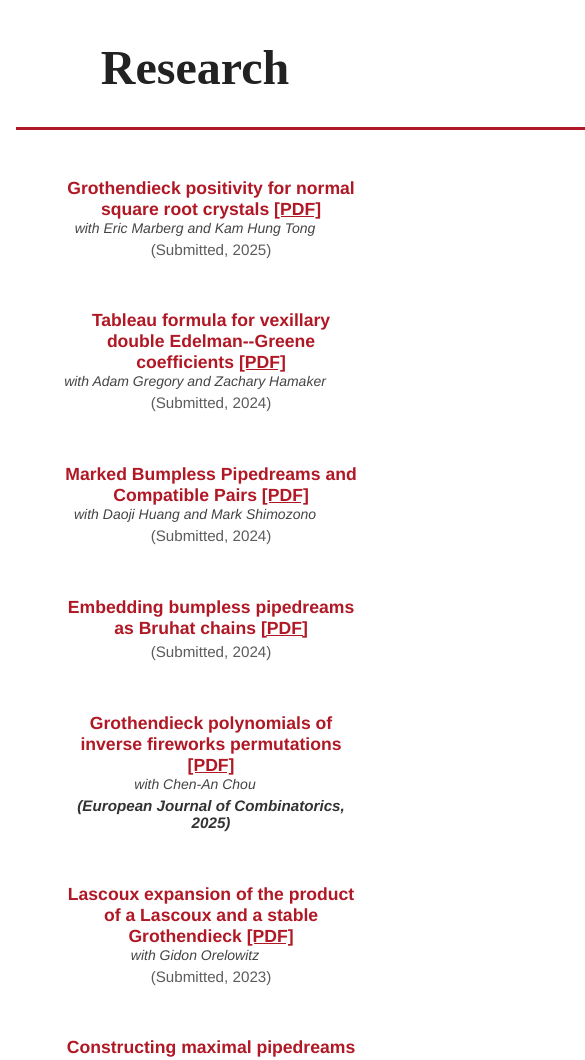
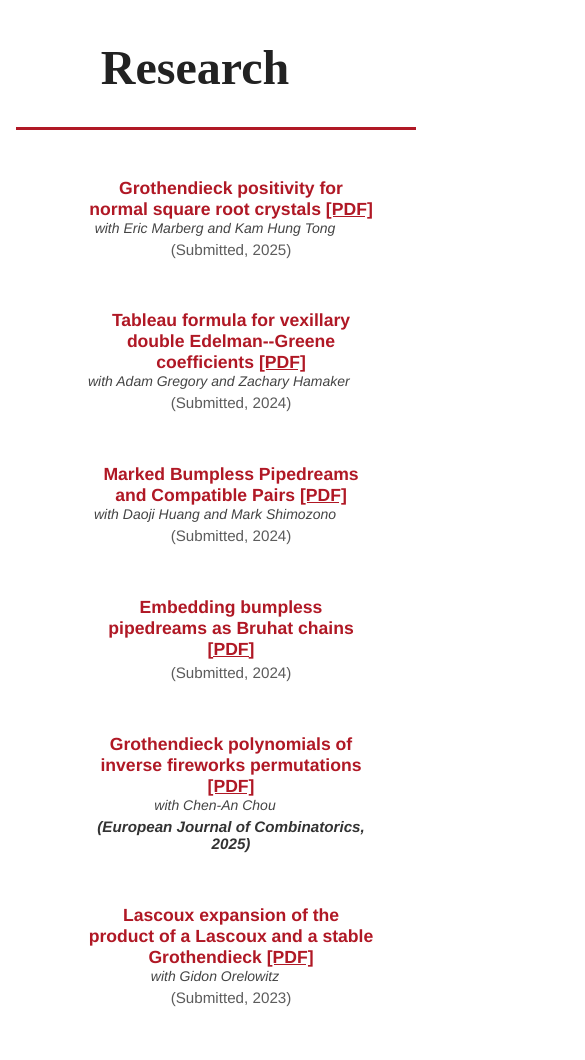
Before and after one commit to tianyi-math/tianyi-math.github.io, a plain HTML site: page index.html in a window 390 px wide. Shown: the part 940-2000 px from the top of the page, 585 px wide, since content can reach past the window. Drawn offline with Linux system fonts and the light colour scheme.

Commit message:
Update style.css

```diff
--- a/style.css
+++ b/style.css
@@ -554,7 +554,7 @@ section#research {
 }
 
 /* Mobile specific styles */
-@media (max-width: 767px) {
+@media (max-width: 7679px) {
   body {
     font-size: 14px; /* Slightly smaller base font size for phones */
   }
@@ -582,7 +582,7 @@ section#research {
     font-size: 0.9rem; /* Adjust paragraph font size for readability on small screens */
   }
     .center-underline {
-      width: 600px;
+      width: 400px;
       height: 3px;
       margin: 0 auto 3rem auto;
       position: relative;
@@ -606,7 +606,6 @@ section#research {
   /* Research section adjustments for mobile papers */
   .M_paper-list {
     list-style: none;
-    padding: 0 1rem; /* Reduced padding */
     max-width: 100%; /* Ensure it takes full width */
     margin: 0 auto; /* Center the list */
   }
```
